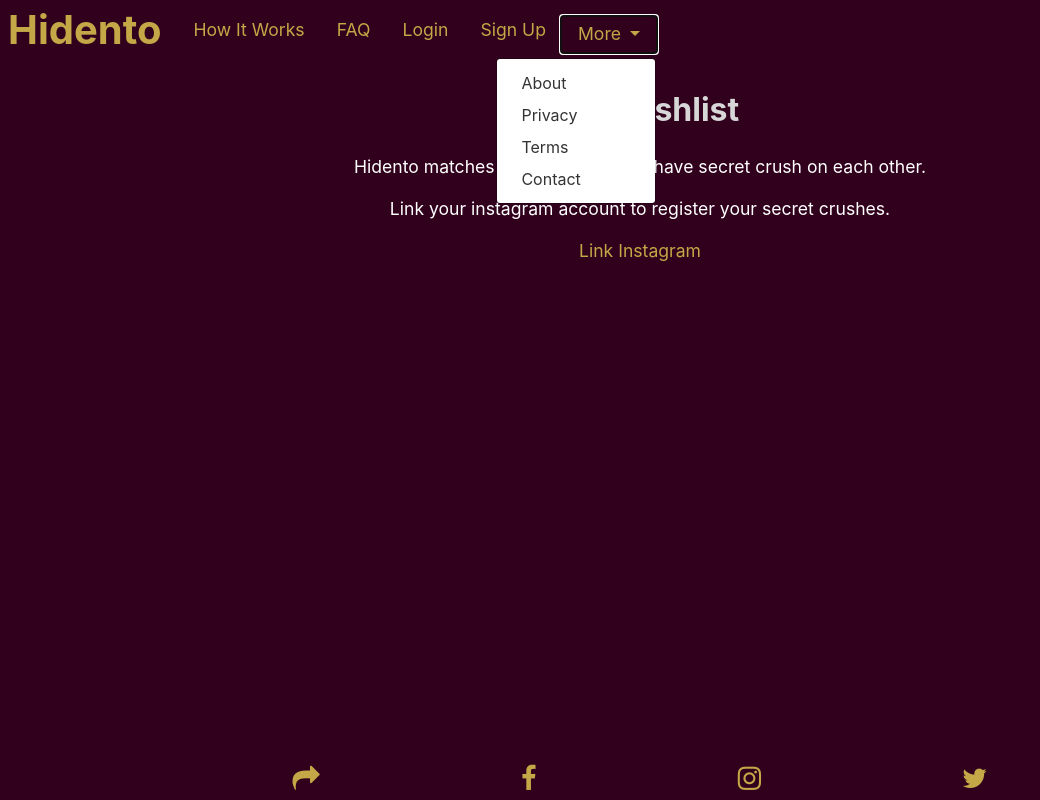
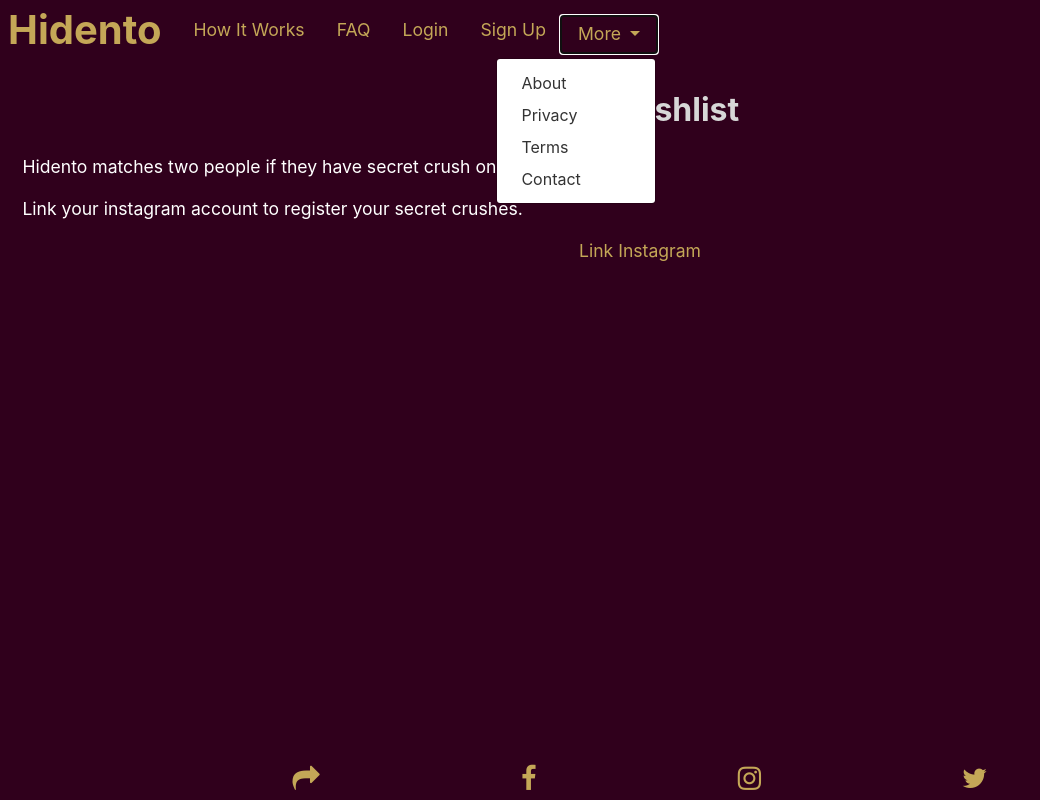
Before and after one commit to felixsundar/hidento_project, a Django app: template secretcrushapp/templates/secretcrushapp/crush_list_m.html in a window 1280 px wide, after a click on "More". Shown: the whole page, without its empty margins (0-1040 px from the left). Run offline with Django 3.2, Linux system fonts and the light colour scheme; the template is opened without the code that fills it, so the values that code supplies are empty; some libraries are stand-ins or nearby versions.

Commit message:
alignment and google analytics

```diff
--- a/front_end/hidentocss/hidentostyle.css
+++ b/front_end/hidentocss/hidentostyle.css
@@ -10,37 +10,6 @@
     font-size:2.5rem;
 }
 
-.navbar-dark .navbar-brand, .navbar-dark .navbar-brand:hover, .navbar-dark .navbar-brand:active, .navbar-dark .navbar-brand:focus, .navbar-dark .navbar-brand:visited, .navbar-dark .navbar-brand:link {
-    color: #c4a747;
-}
-
-.navbar-dark .navbar-nav .nav-link, .navbar-dark .navbar-nav .nav-link:hover, .navbar-dark .navbar-nav .nav-link:active, .navbar-dark .navbar-nav .nav-link:focus, .navbar-dark .navbar-nav .nav-link:visited, .navbar-dark .navbar-nav .nav-link:link {
-    color: #c4a747;
-}
-
-.dropdown-item, .dropdown-item:active, .dropdown-item.active, .dropdown-item:visited, .dropdown-item:link {
-    color: #30000c;
-}
-
-.hidento-heading-color, .hidento-heading-color:active, .hidento-heading-color:hover, .hidento-heading-color:link, .hidento-heading-color:focus, .hidento-heading-color:visited{
-    color:#c4a747;
-}
-
-.dropdown-item:focus, .dropdown-item:hover{
-    color: #30000c; /* same as special-font */
-    background-color: #c4a747;
-}
-
-a, a:hover, a:active, a:focus, a:visited, a:link{
-    text-decoration:none;
-    border:none;
-    color:#c4a747;
-}
-
-/* above color should be applied for bg-color in btn-primary in desktop and mobile styles */
-
-/*------------------------------------------------------------------------------------------------------*/
-
 .hidento-title-color, .hidento-title-color:active, .hidento-title-color:hover, .hidento-title-color:link, .hidento-title-color:focus, .hidento-title-color:visited{
     color:#d7d7d7;
 }
@@ -48,8 +17,6 @@
 h2, h2:active, h2:hover, h2:link, h2:focus, h2:visited{
     color:#d7d7d7;
 }
-
-/*above color should be applied for color in btn-light in desktop and mobile styles*/
 
 /*------------------------------------------------------------------------------------------------*/
 
@@ -59,26 +26,24 @@
 
 
 .hidento-note-background{
-    background-color:#f4f4f4; /* this should be a slightly darker or lighter version of .hidento-background*/
-    color:#333333; /* should be same color btn-light font color*/
+    background-color:#f4f4f4;
+    color:#333333; /* should be same as btn-light font color*/
     padding:0.6rem;
     border-radius:1rem;
 }
 
 .hidento-btn-light-color, .hidento-btn-light-color:hover, .hidento-btn-light-color:active, .hidento-btn-light-color:visited, .hidento-btn-light-color:focus, .hidento-btn-light-color:link{
-    color:#333333; /* should be same color btn-light font color*/
+    color:#333333; /* should be same as btn-light font color*/
 }
+
+/*above color should be applied for color in btn-light in desktop and mobile styles*/
+
+/*---------------------------------------------------------------------------------------*/
 
 .hidento-light-color, .hidento-light-color:hover, .hidento-light-color:active, .hidento-light-color:focus, .hidento-light-color:visited, .hidento-light-color:link{
     color:#a00014; /* lighter version of hidento-background */
     text-decoration:none;
 }
-
-/*------------------------------------------------------------------------------*/
-
-/* special-font : same as bg if bg is light. same as font if bg is dark */
-
-/* special-font should be applied to color in btn-primary */
 
 
 /*---------------------------------------------------------------------------------------*/
--- a/front_end/hidentocss/hidentostyle_m.css
+++ b/front_end/hidentocss/hidentostyle_m.css
@@ -11,6 +11,48 @@
 .bg-white{
     background-color:#30001c !important; /*same color as hidento-background*/
 }
+
+.dropdown-item, .dropdown-item:active, .dropdown-item.active, .dropdown-item:visited, .dropdown-item:link {
+    color: #30001c;
+}
+
+.dropdown-item:focus, .dropdown-item:hover{
+    color: #30001c; /* same as special-font */
+    background-color: #c4a757;
+}
+
+.btn-primary, btn-primary:hover, btn-primary:active, btn-primary:focus, btn-primary:visited, btn-primary:link{
+    font-size:1.1rem;
+    background-color:#c4a757 !important;
+    color:#30001c !important;
+    border:none;
+}
+
+.navbar-dark .navbar-brand, .navbar-dark .navbar-brand:hover, .navbar-dark .navbar-brand:active, .navbar-dark .navbar-brand:focus, .navbar-dark .navbar-brand:visited, .navbar-dark .navbar-brand:link {
+    color: #c4a757;
+}
+
+.navbar-dark .navbar-nav .nav-link, .navbar-dark .navbar-nav .nav-link:hover, .navbar-dark .navbar-nav .nav-link:active, .navbar-dark .navbar-nav .nav-link:focus, .navbar-dark .navbar-nav .nav-link:visited, .navbar-dark .navbar-nav .nav-link:link {
+    color: #c4a757;
+}
+
+.hidento-heading-color, .hidento-heading-color:active, .hidento-heading-color:hover, .hidento-heading-color:link, .hidento-heading-color:focus, .hidento-heading-color:visited{
+    color:#c4a757;
+}
+
+a, a:hover, a:active, a:focus, a:visited, a:link{
+    text-decoration:none;
+    border:none;
+    color:#c4a757;
+}
+
+.btn-light, btn-light:hover, btn-light:active, btn-light:focus, btn-light:visited, btn-light:link{
+    color:#333333 !important;
+    font-size:1.1rem;
+    border:none;
+}
+
+/*----------------------------------------------------------------------------------------------------*/
 
 .hidento-content{
     min-height: 100%;
@@ -70,19 +112,6 @@
 
 .hidento-m-font-size{             /* font-size should be added inside style for form inputs */
     font-size:1.1rem;
-}
-
-.btn-primary, btn-primary:hover, btn-primary:active, btn-primary:focus, btn-primary:visited, btn-primary:link{
-    font-size:1.1rem;
-    background-color:#c4a747 !important;
-    color:#30001c !important;
-    border:none;
-}
-
-.btn-light, btn-light:hover, btn-light:active, btn-light:focus, btn-light:visited, btn-light:link{
-    color:#333333 !important;
-    font-size:1.1rem;
-    border:none;
 }
 
 .hidento-login-error{
--- a/secretcrushapp/templates/secretcrushapp/base_m.html
+++ b/secretcrushapp/templates/secretcrushapp/base_m.html
@@ -85,7 +85,7 @@
     <div class="hidento-footer"
          style="justify-content:center;text-align:center;margin-left:-0.4rem;margin-right:-0.4rem">
             <div class="mobile-footer">
-            <a href="whatsapp://send?text=Find out if your crush likes you back @ https://www.hidento.com" target="_blank" class="social-icon hidento-heading-color" style="margin:auto;">
+            <a href="whatsapp://send?text=Find your secret crush @ https://www.hidento.com" target="_blank" class="social-icon hidento-heading-color" style="margin:auto;">
                 <i class="fa fa-share"></i></a>
             <a href="https://www.facebook.com/Hidento-100658984831094/" target="_blank" class="social-icon hidento-heading-color" style="margin:auto"><i
                     class="fa fa-facebook"></i></a>
@@ -106,5 +106,15 @@
 <!-- Latest compiled JavaScript -->
 <script src="https://maxcdn.bootstrapcdn.com/bootstrap/4.4.1/js/bootstrap.min.js" crossorigin="anonymous"></script>
 <script src="{% static 'hidentojs/hidentoscript.js' %}"></script>
+<!-- Global site tag (gtag.js) - Google Analytics -->
+<script async src="https://www.googletagmanager.com/gtag/js?id=UA-158122962-1">
+</script>
+<script>
+  window.dataLayer = window.dataLayer || [];
+  function gtag(){dataLayer.push(arguments);}
+  gtag('js', new Date());
+
+  gtag('config', 'UA-158122962-1');
+</script>
 </body>
 </html>
--- a/secretcrushapp/templates/secretcrushapp/crush_list_m.html
+++ b/secretcrushapp/templates/secretcrushapp/crush_list_m.html
@@ -12,13 +12,13 @@
         <h2 class="hidento-title-color"><b>My Crushlist</b></h2>
 
         {% if instagram_crushes is None %}
-        <p class="mt-4">Hidento matches two people if they have secret crush on each other. </p>
-            <p>Link your instagram account to register your secret crushes.
+        <p class="mt-4" style="text-align:justify">Hidento matches two people if they have secret crush on each other. </p>
+            <p style="text-align:justify">Link your instagram account to register your secret crushes.
             </p>
         <a href="{% url 'linkInstagram' %}" class="hidento-heading-color"> Link Instagram </a>
         {% else %}
         {% if not instagram_crushes %}
-        <p class="mt-4">Hidento matches two people if they have secret crush on each other.</p> <p>You can add upto 5 secret crushes.</p>
+        <p class="mt-4" style="text-align:justify">Hidento matches two people if they have secret crush on each other.</p> <p>You can add upto 5 secret crushes.</p>
         {% else %}
         <div class="mt-2 mb-3" style="font-size:0.9rem">Ordered by Priority: High to Low</div>
         <table class="hidento-m-font-size">
--- a/secretcrushapp/templates/secretcrushapp/match_m.html
+++ b/secretcrushapp/templates/secretcrushapp/match_m.html
@@ -6,7 +6,7 @@
 <h2 class="mb-4"><b>My Match</b></h2>
 {% if matchDetails is None %}
         <p>You don't have a match yet.</p>
-        <p>Match details will be shown here, if any of your secret crushes have crush on you.</p>
+        <p style="text-align:justify">Match details will be shown here, if any of your secret crushes have crush on you.</p>
         <a href="{% url 'crushList' %}">Go to Crushlist</a>
 {% else %}
     <h5>Congratulations! You have a match!!!</h5>
--- a/secretcrushapp/templates/secretcrushapp/received_messages.html
+++ b/secretcrushapp/templates/secretcrushapp/received_messages.html
@@ -17,7 +17,7 @@
                 My Blacklist
             </a>
         </div>
-        <div class="mt-3 mb-3">Instagram account not linked. Link your Instagram account to be able to see the notes
+        <div class="mt-3 mb-3" style="text-align:justify">Instagram account not linked. Link your Instagram account to be able to see the notes
             received
             for your Instagram username.
         </div>
--- a/secretcrushapp/templates/secretcrushapp/received_messages_m.html
+++ b/secretcrushapp/templates/secretcrushapp/received_messages_m.html
@@ -17,7 +17,7 @@
                 My Blacklist
             </a>
         </div>
-        <div class="mt-4 mb-4">Instagram account not linked. Link your Instagram account to be able to see the notes
+        <div class="mt-4 mb-4" style="text-align:justify">Instagram account not linked. Link your Instagram account to be able to see the notes
             received
             for your Instagram username.
         </div>
@@ -32,7 +32,7 @@
             </a>
         </div>
         {% if received_message_error %}
-        <p class="mt-4">{{received_message_error}}</p>
+        <p class="mt-4" style="text-align:justify">{{received_message_error}}</p>
         {% else %}
         {% if not received_messages %}
         <p class="mt-4">No compliments to show at the moment.</p>
--- a/secretcrushapp/templates/secretcrushapp/sent_messages_m.html
+++ b/secretcrushapp/templates/secretcrushapp/sent_messages_m.html
@@ -11,7 +11,7 @@
         <h2 class="hidento-title-color"><b>Notes Sent</b></h2>
 
         {% if sent_messages is None %}
-        <p class="mt-4">Link your Instagram account to send anonymous notes to your secret crushes.<br>
+        <p class="mt-4" style="text-align:justify">Link your Instagram account to send anonymous notes to your secret crushes.<br>
             (Don't worry, your identity won't be revealed.)</p>
         <a href="{% url 'linkInstagram' %}" class="hidento-heading-color"> Link Instagram </a>
         {% else %}
--- a/secretcrushapp/templates/secretcrushapp/website_home.html
+++ b/secretcrushapp/templates/secretcrushapp/website_home.html
@@ -5,7 +5,7 @@
 <div class="row" style="position:absolute;width:100%;top:47%;-webkit-transform:translateY(-50%);padding-left:1rem;padding-right:1rem;">
 
     <div class="col-sm-8">
-        <div class="mb-4 hidento-title-color" style="font-size:1.6rem">Find out if your crush has a crush on you too!</div>
+        <div class="mb-4 hidento-title-color" style="font-size:1.6rem">Find your secret crush!</div>
 
             <h4 style="text-align:left"><b>
                 Sign Up and Register the Instagram usernames of your crushes.
--- a/secretcrushapp/templates/secretcrushapp/website_home_m.html
+++ b/secretcrushapp/templates/secretcrushapp/website_home_m.html
@@ -4,7 +4,7 @@
 <center>
     <div class="hidento-m-font-size" style="padding-left:1rem;padding-right:1rem;margin-bottom:3rem">
         <div class="mb-5">
-            <h3 class="mb-4 hidento-title-color">Find out if your crush has a crush on you too!</h3>
+            <h3 class="mb-4 hidento-title-color">Find your secret crush!</h3>
             <h4 style="text-align:left"><b>
                 Sign Up and Register the Instagram usernames of your crushes.
                 </b></h4>
```
Also changed, not shown: front_end/hidentocss/hidentostyle_d.css (+42 -12 lines), secretcrushapp/templates/secretcrushapp/base_d.html (+10 -0 lines), secretcrushapp/templates/secretcrushapp/blacklist_edit.html (+10 -10 lines).
